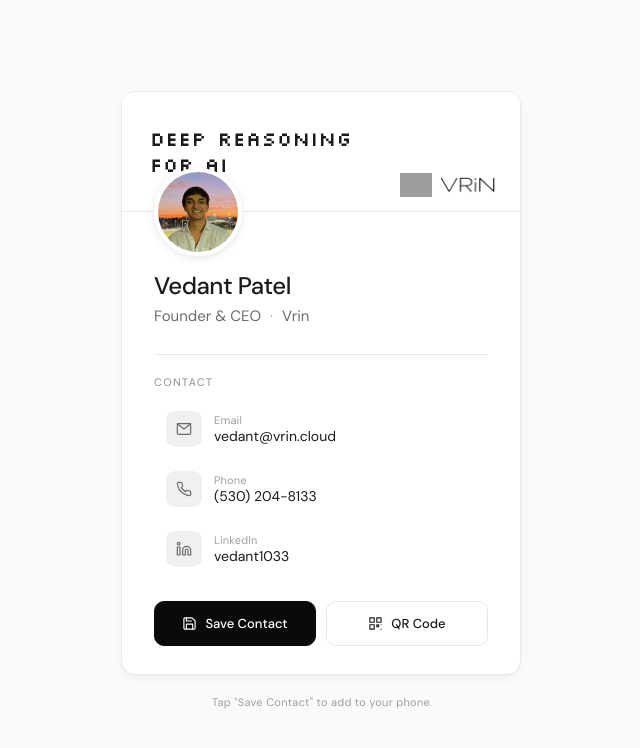
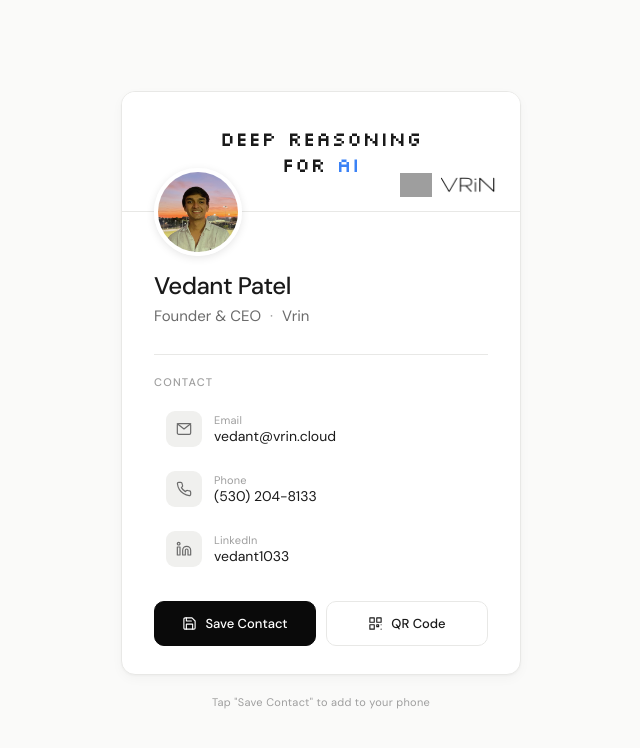
Before and after one commit to Programmer7129/vedant-card, a plain HTML site: page index.html in a window 1280 px wide. Shown: the whole page, without its empty margins (319-959 px from the left). Drawn offline with Linux system fonts and the light colour scheme; grey boxes are pictures that could not be loaded.

Commit message:
Center banner tagline and accent color on AI

```diff
--- a/index.html
+++ b/index.html
@@ -63,6 +63,7 @@
     position: relative;
     display: flex;
     flex-direction: column;
+    align-items: center;
     justify-content: center;
     padding: 20px 28px;
     border-bottom: 1px solid var(--border);
@@ -75,6 +76,11 @@
     color: var(--text-primary);
     line-height: 1.3;
     letter-spacing: 0.5px;
+    text-align: center;
+  }
+
+  .banner-tagline .accent {
+    color: #3B82F6;
   }
 
   .banner-brand {
@@ -410,7 +416,7 @@
   <div class="card">
 
     <div class="banner">
-      <div class="banner-tagline">Deep Reasoning<br>for AI</div>
+      <div class="banner-tagline">Deep Reasoning<br>for <span class="accent">AI</span></div>
       <div class="banner-brand">
         <img src="icon.svg" alt="Vrin" class="banner-icon">
         <img src="logo-text.png" alt="VRiN" class="banner-logo-text">
```
